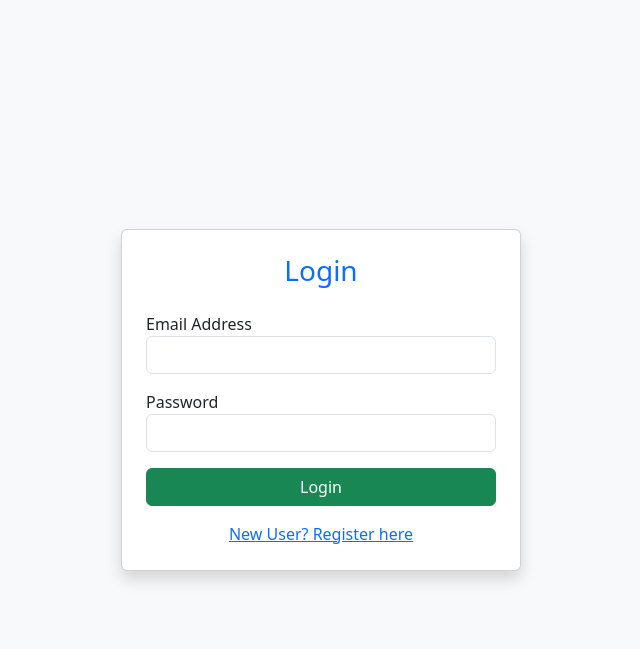
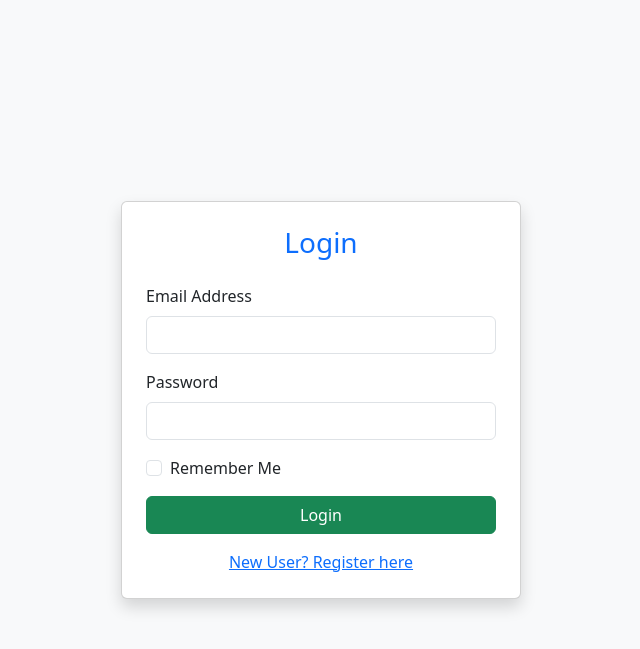
Before and after one commit to abohamza122025-a11y/PhysioExpert-Pro, a Flask app: page /login in a window 1280 px wide. Shown: the top 649 px of the page, without its empty margins (319-959 px from the left). Run offline with Flask 3, Linux system fonts and the light colour scheme.

Commit message:
Update login.html

```diff
--- a/templates/login.html
+++ b/templates/login.html
@@ -7,14 +7,29 @@
 <body class="bg-light d-flex align-items-center justify-content-center vh-100">
     <div class="card shadow p-4" style="width: 400px;">
         <h3 class="text-center text-primary mb-4">Login</h3>
+
+        {% with messages = get_flashed_messages(with_categories=true) %}
+            {% if messages %}
+                {% for category, message in messages %}
+                    <div class="alert alert-{{ category }} text-center" role="alert">
+                        {{ message }}
+                    </div>
+                {% endfor %}
+            {% endif %}
+        {% endwith %}
         <form method="POST">
             <div class="mb-3">
-                <label>Email Address</label>
+                <label class="form-label">Email Address</label>
                 <input type="email" name="email" class="form-control" required>
             </div>
             <div class="mb-3">
-                <label>Password</label>
+                <label class="form-label">Password</label>
                 <input type="password" name="password" class="form-control" required>
+            </div>
+
+            <div class="mb-3 form-check">
+                <input type="checkbox" class="form-check-input" name="remember" id="remember">
+                <label class="form-check-label" for="remember">Remember Me</label>
             </div>
             <button type="submit" class="btn btn-success w-100">Login</button>
         </form>
```
